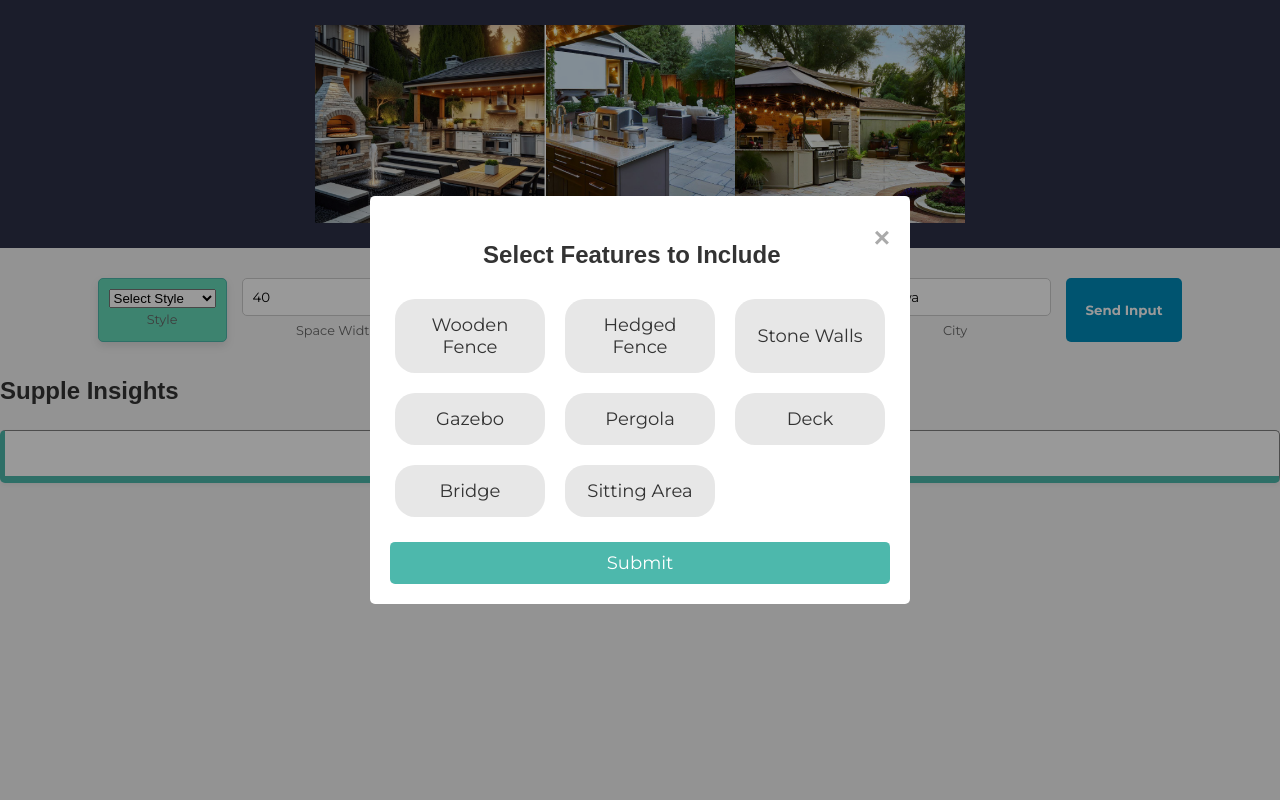
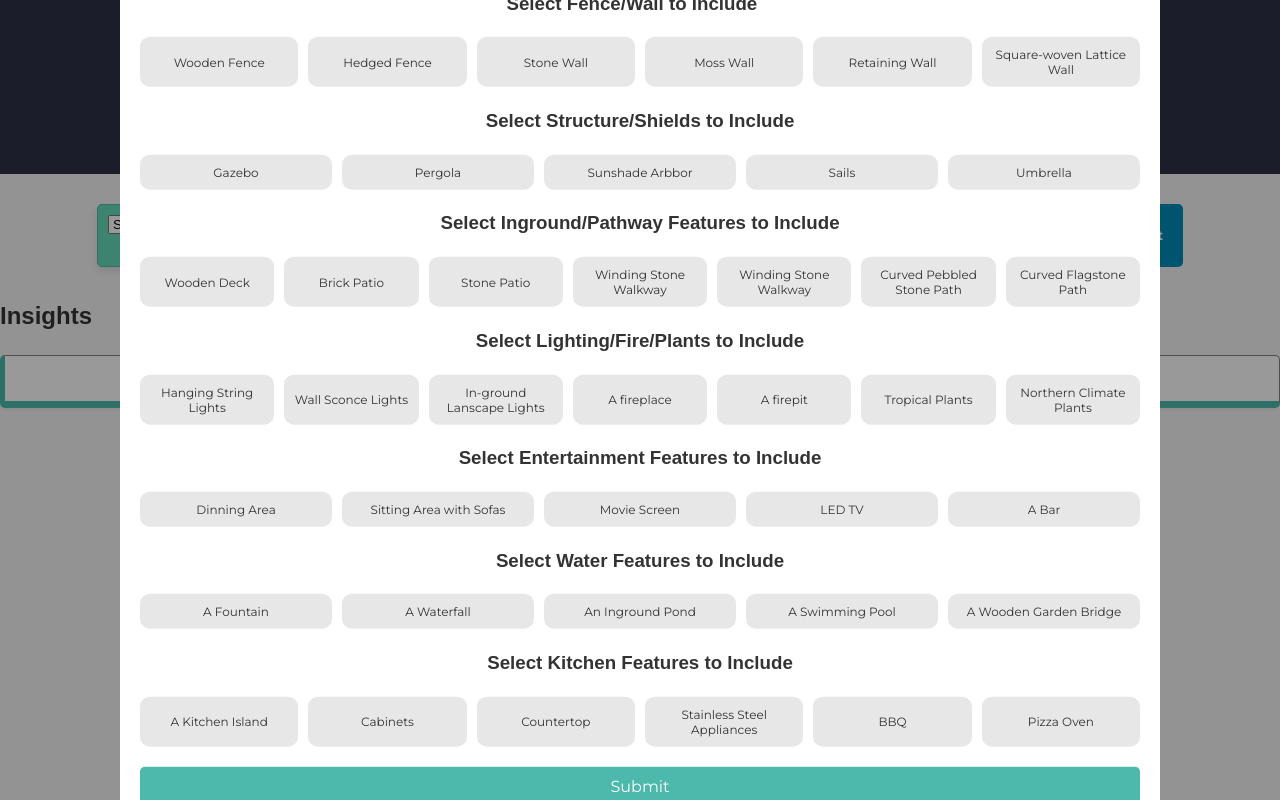
Before and after one commit to yjingjeff/yjingjeff.github.io, a plain HTML site: page index.html in a window 1280 px wide. Both pictures are taken after a click on the button "Send Input". Drawn offline with Linux system fonts and the light colour scheme.

Commit message:
add buttons and title image

```diff
--- a/index.html
+++ b/index.html
@@ -13,7 +13,7 @@
 
   <div id="contentToBlur">
     <div class="header">
-      <img src="images/AIDR_logo.png" alt="AIDR - Your Renovation Partner" />
+      <img src="images/title7.png" alt="AIDR - Your Renovation Partner" />
     </div>
 
     <div class="ai-input-form">
@@ -50,7 +50,7 @@
     </div>
 
     <div id = "commentsSections" class="coments-container">
-      <h2>Supple Insights</h2>
+      <h2> Insights</h2>
       <div id = "commentsList" class = "comments-list">
 
       </div>
@@ -59,16 +59,71 @@
     <div id="improvementModal" class="modal">
       <div class="modal-content">
         <span class="close">&times;</span>
-        <h2>Select Features to Include</h2>
-        <div id="improvementButtonsContainer" class="improvement-buttons">
+        <h3>Select Fence/Wall to Include</h3>
+        <div id="fenceButtonsContainer" class="improvement-buttons">
           <button class="improve-btn" data-improve="Wooden Fence">Wooden Fence</button>
           <button class="improve-btn" data-improve="Hedged Fence">Hedged Fence</button>
-          <button class="improve-btn" data-improve="Stone Walls">Stone Walls</button>
+          <button class="improve-btn" data-improve="Stone Wall">Stone Wall</button>
+          <button class="improve-btn" data-improve="Moss Wall">Moss Wall</button>
+          <button class="improve-btn" data-improve="Retaining Wall">Retaining Wall</button>
+          <button class="improve-btn" data-improve="Square-woven Lattice Wall">Square-woven Lattice Wall</button>
+        </div>
+        <h3>Select Structure/Shields to Include</h3>
+        <div id="structButtonsContainer" class="improvement-buttons">
           <button class="improve-btn" data-improve="Gazebo">Gazebo</button>
           <button class="improve-btn" data-improve="Pergola">Pergola</button>
-          <button class="improve-btn" data-improve="Deck">Deck</button>
-          <button class="improve-btn" data-improve="Bridge">Bridge</button>
-          <button class="improve-btn" data-improve="Sitting Area">Sitting Area</button>
+          <button class="improve-btn" data-improve="Sunshade Arbbor">Sunshade Arbbor</button>
+          <button class="improve-btn" data-improve="Sails">Sails</button>
+          <button class="improve-btn" data-improve="Umbrella">Umbrella</button>
+
+        </div>
+        <h3>Select Inground/Pathway Features to Include</h3>
+        <div id="ingroundButtonsContainer" class="improvement-buttons">
+          <button class="improve-btn" data-improve="Wooden Deck">Wooden Deck</button>
+          <button class="improve-btn" data-improve="Brick Patio">Brick Patio</button>
+          <button class="improve-btn" data-improve="Stone Patio">Stone Patio</button>
+          <button class="improve-btn" data-improve="Winding Stone Walkway">Winding Stone Walkway</button>
+          <button class="improve-btn" data-improve="Winding Stone Walkway">Winding Stone Walkway</button>
+          <button class="improve-btn" data-improve="Curved Pebbled Stone Path">Curved Pebbled Stone Path</button>
+          <button class="improve-btn" data-improve="Curved Flagstone Path">Curved Flagstone Path</button>
+          <!--button class="improve-btn" data-improve="Wooden Bridge">Wooden Bridge</button-->
+        </div>
+        <h3>Select Lighting/Fire/Plants to Include</h3>
+        <div id="lightsButtonsContainer" class="improvement-buttons">
+          <button class="improve-btn" data-improve="Hanging String Lights">Hanging String Lights</button>
+          <button class="improve-btn" data-improve="Wall Sconce Lights">Wall Sconce Lights</button>
+          <button class="improve-btn" data-improve="In-ground Lanscape Lights">In-ground Lanscape Lights</button>
+          <button class="improve-btn" data-improve="Fireplace">A fireplace</button>
+          <button class="improve-btn" data-improve="Firepit">A firepit</button>
+          <button class="improve-btn" data-improve="Tropical Plants">Tropical Plants</button>
+          <button class="improve-btn" data-improve="Northern Climate Plants">Northern Climate Plants</button>
+          <!--button class="improve-btn" data-improve="Wooden Bridge">Wooden Bridge</button-->
+        </div>
+        <h3>Select Entertainment Features to Include</h3>
+        <div id="entertainButtonsContainer" class="improvement-buttons">
+          <button class="improve-btn" data-improve="Dinning Area">Dinning Area</button>
+          <button class="improve-btn" data-improve="Sitting Area with Sofas">Sitting Area with Sofas</button>
+          <button class="improve-btn" data-improve="Movie Screen">Movie Screen</button>
+          <button class="improve-btn" data-improve="LED TV">LED TV</button>
+          <button class="improve-btn" data-improve="A Bar">A Bar</button>
+        </div>
+        <h3>Select Water Features to Include</h3>
+        <div id="waterButtonsContainer" class="improvement-buttons">
+          <button class="improve-btn" data-improve="A Fountain">A Fountain</button>
+          <button class="improve-btn" data-improve="A Waterfall">A Waterfall</button>
+          <button class="improve-btn" data-improve="An Inground Pond">An Inground Pond</button>
+          <button class="improve-btn" data-improve="A Swimming Pool">A Swimming Pool</button>
+          <button class="improve-btn" data-improve="A Wooden Bridge">A Wooden Garden Bridge</button>
+        </div>
+        <h3>Select Kitchen Features to Include</h3>
+        <div id="kitchenButtonsContainer" class="improvement-buttons">
+          <button class="improve-btn" data-improve="A Kitchen Island">A Kitchen Island</button>
+          <button class="improve-btn" data-improve="Cabinets">Cabinets</button>
+          <button class="improve-btn" data-improve="Countertop">Countertop</button>
+          <button class="improve-btn" data-improve="Appliance">Stainless Steel Appliances</button>
+          <button class="improve-btn" data-improve="BBQ">BBQ</button>
+          <button class="improve-btn" data-improve="Pizza Oven">Pizza Oven</button>
+          <!--button class="improve-btn" data-improve="Wooden Bridge">Wooden Bridge</button-->
         </div>
         <button id="submitImprovements" class="submit-button">Submit</button>
       </div>
--- a/script.js
+++ b/script.js
@@ -13,7 +13,7 @@ document.addEventListener("DOMContentLoaded", function () {
   let aiRequestCompleted = false;
   let isRequestInProgress = false; //flag for API abuse prevention
 
-  let styles = ["Italian", "French", "English", "Chinese", "Japanese",
+  let styles = ["Italian", "French", "English", "Chinese", "Japanese", "Mediterranean",
   "Modern", "Contemporary", "Classic", "Rustic", "Oriental", "Boheimain"];
 
   var select = document.getElementById("style")
--- a/style.css
+++ b/style.css
@@ -274,7 +274,7 @@ body {
     padding: 20px;
     border-radius: 5px;
     width: auto;
-    max-width: 500px;
+    max-width: 1000px;  /* increased from 500px */
     /* Modal width */
     text-align: center;
     /* Center modal content */
@@ -325,12 +325,12 @@ body {
 }
 
 /* Style the improvement buttons to be larger and tiled */
-.improvement-buttons button {
-    flex: 1 1 auto; /* Flex grow and shrink */
+/*.improvement-buttons button {  */
+   /* flex: 1 1 auto;
     margin: 5px;
-    padding: 15px 20px;
-    font-size: 18px; /* Larger font size */
-  }
+    padding: 10px 10px;
+    font-size: 12px;
+  } */
 
   /* Ensure the buttons container is full width */
   .improvement-buttons {
@@ -342,10 +342,10 @@ body {
 
 
 .improve-btn {
-    padding: 10px 20px;
-    font-size: 16px;
+    padding: 10px 10px;
+    font-size: 12px;  /* reduced from 16 */
     border: none;
-    border-radius: 20px;
+    border-radius: 10px;
     /* Rounded corners */
     background-color: #e7e7e7;
     /* Neutral color */
@@ -372,7 +372,8 @@ body {
 
 .submit-button {
     padding: 10px 20px;
-    font-size: 18px;
+    margin: 25px 0;  /* added */
+    font-size: 16px;
     border: none;
     border-radius: 5px;
     background-color: #4db8ac;
```
Also changed, not shown: images/AIDR_logo.PNG (deleted), images/title7.PNG (added).
